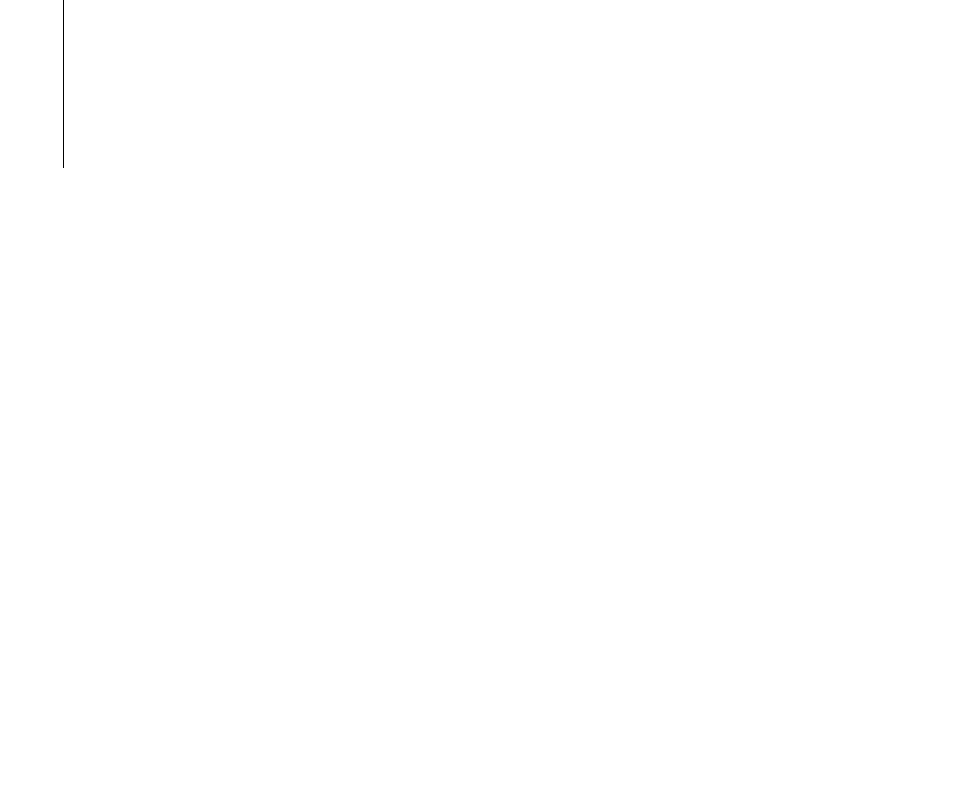
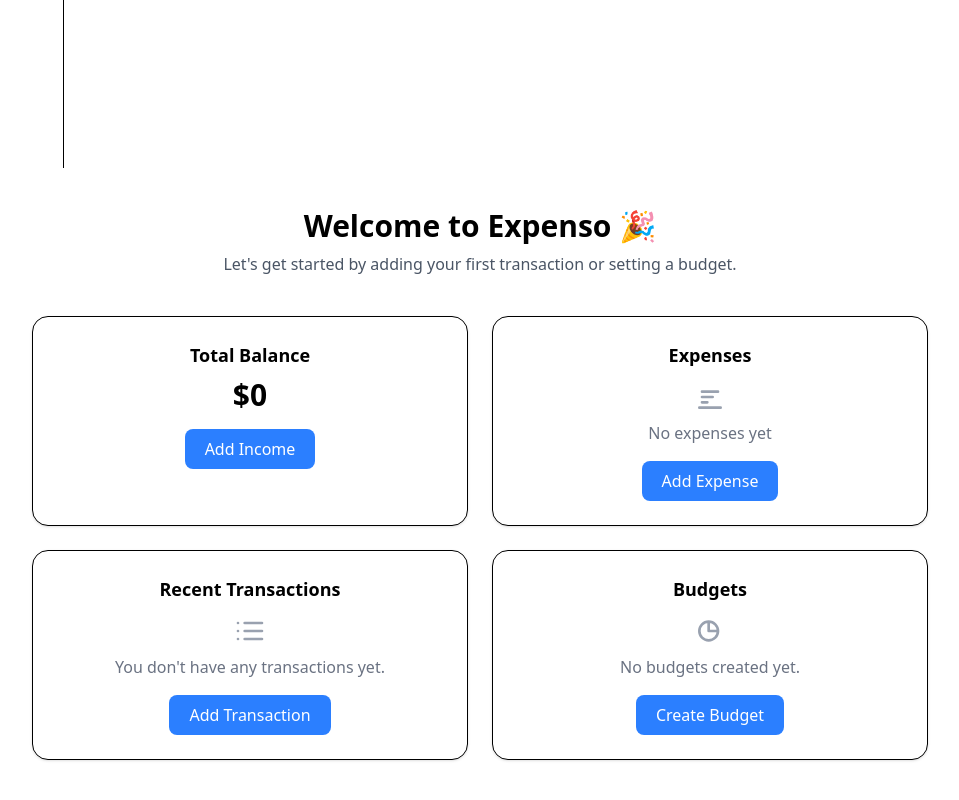
Before and after one commit to pawanydv35/Expenso, a Next.js app: page / in a window 1280 px wide. Shown: the part 704-1504 px from the top of the page, without its empty margins (160-1119 px from the left). Before the commit the page ends 872 px from the top, so only its background shows below. Built offline with nearby package versions, Linux system fonts and the light colour scheme.

Commit message:
dashboard

```diff
--- a/app/layout.js
+++ b/app/layout.js
@@ -1,5 +1,6 @@
 import Navbar from "@/components/Navbar";
 import Sidebar from "@/components/Sidebar";
+import Dashboard from "@/components/Dashboard";
 import { Children } from "react";
 import "./globals.css";
 
@@ -14,6 +15,7 @@ export default function RootLayout({Children}) {
       <body>
         <Navbar />
           <Sidebar />
+          <Dashboard/>
         {Children}
       </body>
     </html>
--- a/components/Dashboard.jsx
+++ b/components/Dashboard.jsx
@@ -0,0 +1,68 @@
+// app/page.js
+export default function Dashboard() {
+  return (
+    <div className="p-10">
+      {/* Welcome Section */}
+      <div className="text-center mb-10">
+        <h1 className="text-3xl font-bold">Welcome to Expenso 🎉</h1>
+        <p className="text-gray-600 mt-2">
+          Let&apos;s get started by adding your first transaction or setting a budget.
+        </p>
+      </div>
+
+      {/* Grid Section */}
+      <div className="grid grid-cols-1 md:grid-cols-2 gap-6 max-w-4xl mx-auto">
+        {/* Total Balance */}
+        <div className="p-6 bg-white border rounded-2xl shadow-sm text-center">
+          <h2 className="text-lg font-semibold">Total Balance</h2>
+          <p className="text-3xl font-bold mt-2">$0</p>
+          <button className="mt-4 px-5 py-2 bg-blue-500 text-white rounded-lg hover:bg-blue-600">
+            Add Income
+          </button>
+        </div>
+
+        {/* Expenses */}
+        <div className="p-6 bg-white border rounded-2xl shadow-sm text-center">
+          <h2 className="text-lg font-semibold">Expenses</h2>
+          <div className="mt-3 text-gray-400">
+            <svg xmlns="http://www.w3.org/2000/svg" className="w-8 h-8 mx-auto" fill="none" viewBox="0 0 24 24" stroke="currentColor">
+              <path strokeLinecap="round" strokeLinejoin="round" strokeWidth={2} d="M4 20h16M6 16h4m-4-4h8m-8-4h12" />
+            </svg>
+          </div>
+          <p className="text-gray-500 mt-2">No expenses yet</p>
+          <button className="mt-4 px-5 py-2 bg-blue-500 text-white rounded-lg hover:bg-blue-600">
+            Add Expense
+          </button>
+        </div>
+
+        {/* Recent Transactions */}
+        <div className="p-6 bg-white border rounded-2xl shadow-sm text-center">
+          <h2 className="text-lg font-semibold">Recent Transactions</h2>
+          <div className="mt-3 text-gray-400">
+            <svg xmlns="http://www.w3.org/2000/svg" className="w-8 h-8 mx-auto" fill="none" viewBox="0 0 24 24" stroke="currentColor">
+              <path strokeLinecap="round" strokeLinejoin="round" strokeWidth={2} d="M8 6h13M8 12h13m-13 6h13M3 6h.01M3 12h.01M3 18h.01" />
+            </svg>
+          </div>
+          <p className="text-gray-500 mt-2">You don&apos;t have any transactions yet.</p>
+          <button className="mt-4 px-5 py-2 bg-blue-500 text-white rounded-lg hover:bg-blue-600">
+            Add Transaction
+          </button>
+        </div>
+
+        {/* Budgets */}
+        <div className="p-6 bg-white border rounded-2xl shadow-sm text-center">
+          <h2 className="text-lg font-semibold">Budgets</h2>
+          <div className="mt-3 text-gray-400">
+            <svg xmlns="http://www.w3.org/2000/svg" className="w-8 h-8 mx-auto" fill="none" viewBox="0 0 24 24" stroke="currentColor">
+              <path strokeLinecap="round" strokeLinejoin="round" strokeWidth={2} d="M11 5a7 7 0 100 14 7 7 0 000-14zm0 0v7h7" />
+            </svg>
+          </div>
+          <p className="text-gray-500 mt-2">No budgets created yet.</p>
+          <button className="mt-4 px-5 py-2 bg-blue-500 text-white rounded-lg hover:bg-blue-600">
+            Create Budget
+          </button>
+        </div>
+      </div>
+    </div>
+  );
+}
```
